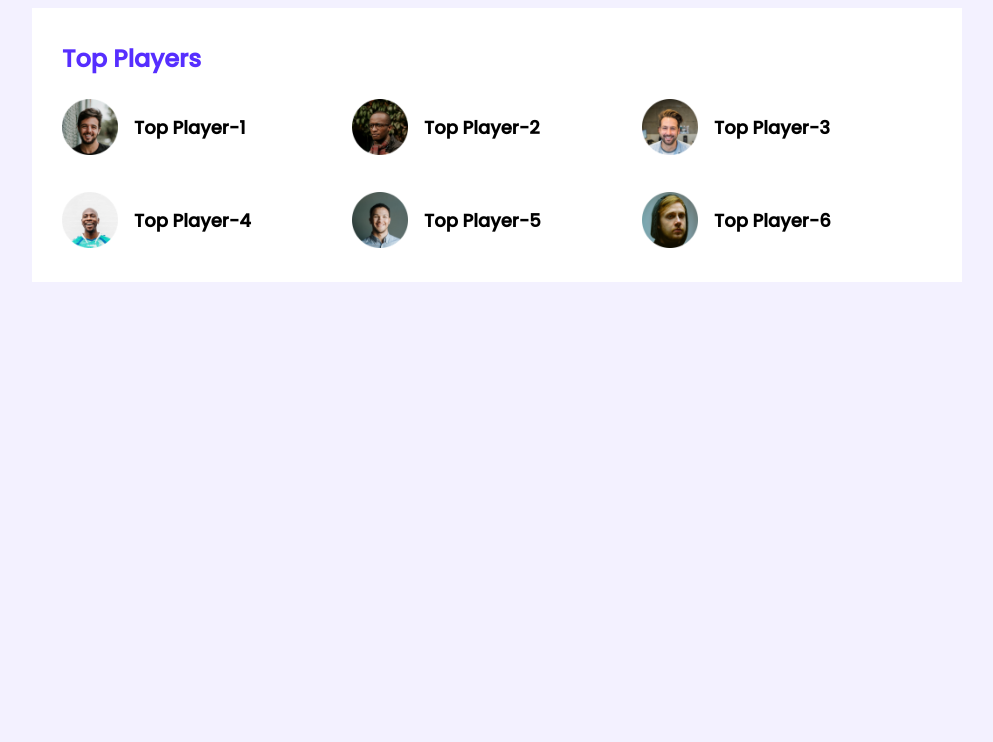
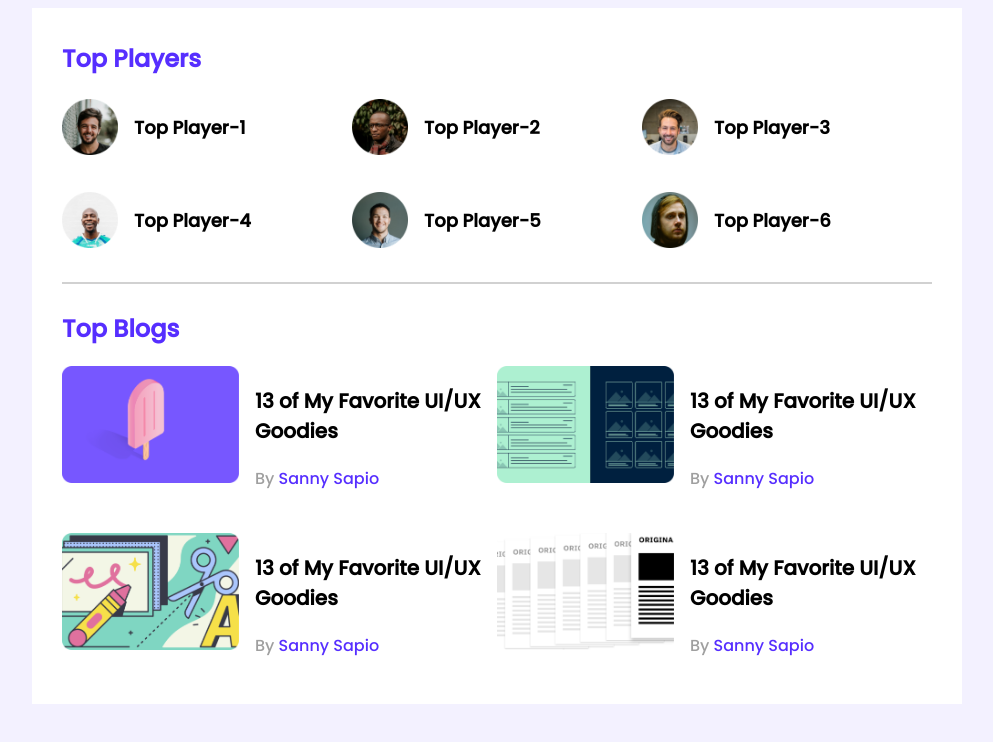
Before and after one commit to musfiqur552608/Leader-board, a plain HTML site: page index.html in a window 1280 px wide. Shown: the whole page, without its empty margins (143-1136 px from the left). Drawn offline with Linux system fonts and the light colour scheme.

Commit message:
top blogs design

```diff
--- a/index.html
+++ b/index.html
@@ -45,6 +45,48 @@
                     </div>
                 </div>
             </div>
+            <hr>
+            <div class="top-blogs">
+                <h2 class="section-title">Top Blogs</h2>
+                <div class="blogs">
+                    <article class="blog">
+                        <div class="thumbnail">
+                            <img src="images/blogs/blog-1.png" alt="">
+                        </div>
+                        <div class="blog-info">
+                            <h3 class="blog-title">13 of My Favorite UI/UX Goodies</h3>
+                            <p class="blog-author">By <a href="">Sanny Sapio</a></p>
+                        </div>
+                    </article>
+                    <article class="blog">
+                        <div class="thumbnail">
+                            <img src="images/blogs/blog-2.png" alt="">
+                        </div>
+                        <div class="blog-info">
+                            <h3 class="blog-title">13 of My Favorite UI/UX Goodies</h3>
+                            <p class="blog-author">By <a href="">Sanny Sapio</a></p>
+                        </div>
+                    </article>
+                    <article class="blog">
+                        <div class="thumbnail">
+                            <img src="images/blogs/blog-3.png" alt="">
+                        </div>
+                        <div class="blog-info">
+                            <h3 class="blog-title">13 of My Favorite UI/UX Goodies</h3>
+                            <p class="blog-author">By <a href="">Sanny Sapio</a></p>
+                        </div>
+                    </article>
+                    <article class="blog">
+                        <div class="thumbnail">
+                            <img src="images/blogs/blog-4.png" alt="">
+                        </div>
+                        <div class="blog-info">
+                            <h3 class="blog-title">13 of My Favorite UI/UX Goodies</h3>
+                            <p class="blog-author">By <a href="">Sanny Sapio</a></p>
+                        </div>
+                    </article>
+                </div>
+            </div>
         </section>
     </main>
 </body>
--- a/styles/style.css
+++ b/styles/style.css
@@ -15,8 +15,14 @@ main{
     width: 870px;
     padding: 30px;
 }
-
+hr{
+    border: 1px solid #D1D1D1;
+    margin-bottom: 27px;
+}
 /* top players style  */
+.top-players{
+    margin-bottom: 30px;
+}
 .section-title{
     color: #562EFF;
     font-size: 24px;
@@ -39,3 +45,34 @@ main{
     margin-left: 16px;
     font-size: 18px;
 }
+
+
+/* top blogs styles  */
+.blogs{
+    display: grid;
+    grid-template-columns: repeat(2, 1fr);
+    grid-row-gap: 26px;
+}
+.blog{
+    display: flex;
+}
+
+.blog .thumbnail img{
+    width: 177px;
+    height: 117px;
+}
+.blog-info{
+    margin-left: 16px;
+}
+.blog-title{
+    font-size: 20px;
+}
+.blog-author{
+    color: #9F9F9F;
+    font-size: 16px;
+}
+.blog-author a{
+    text-decoration: none;
+    font-size: 16px;
+    color: #562EFF;
+}
```
